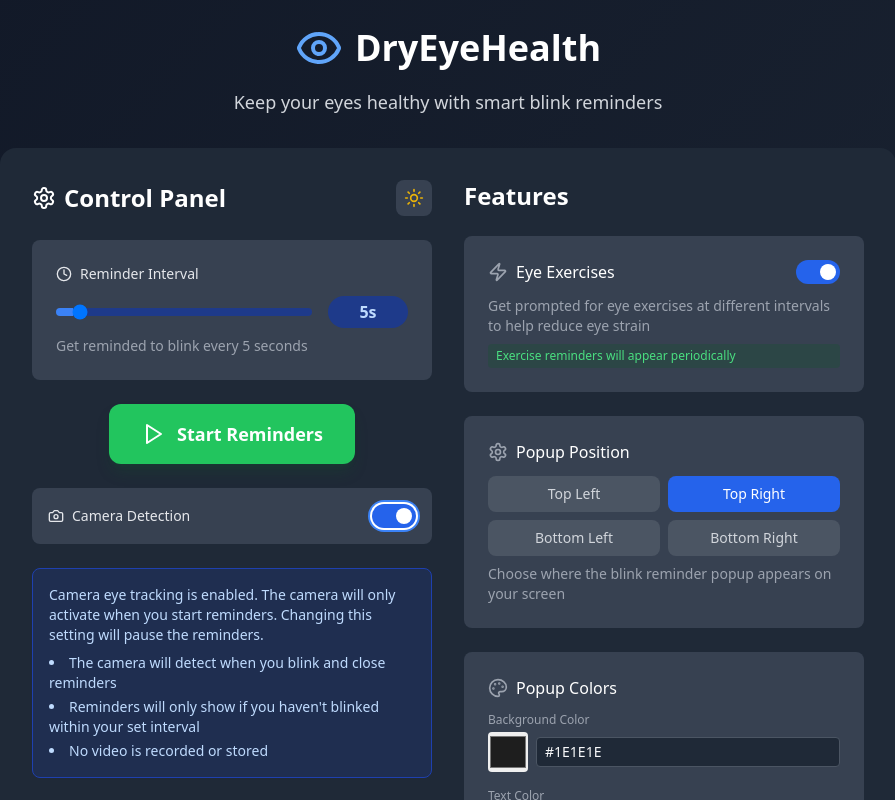
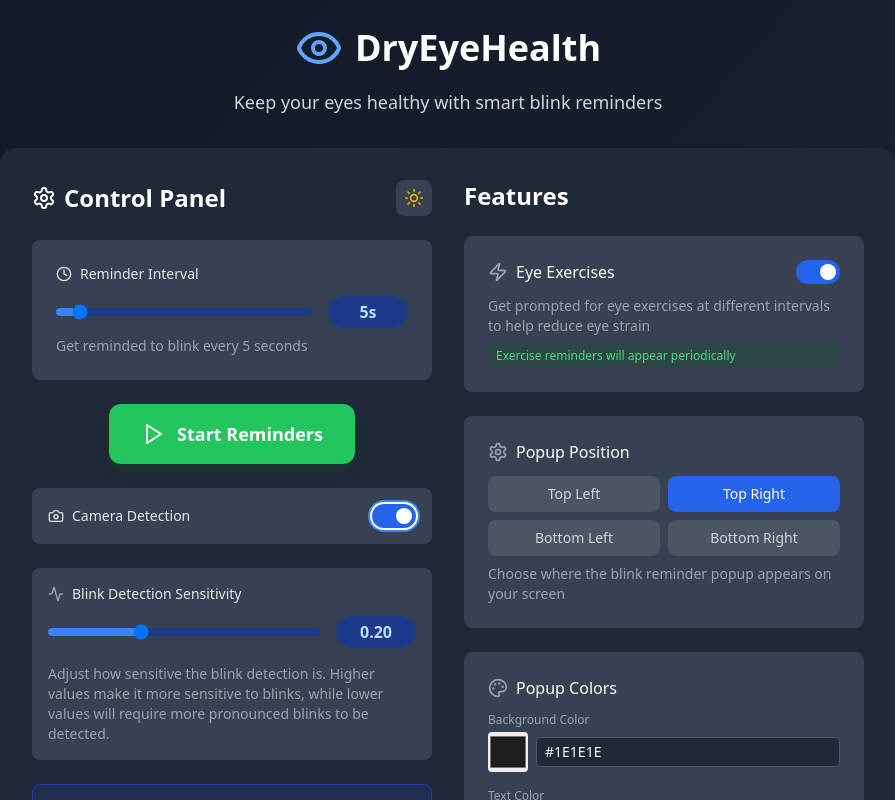
Before and after one commit to katunli/ScreenBlink, a React (Vite) app: page / in a window 1280 px wide. Both pictures are taken after a click on the button 586 px from the left and 516 px from the top of the page. Shown: the top 800 px of the page, without its empty margins (192-1087 px from the left). Built offline with nearby package versions, Linux system fonts and the light colour scheme.

Commit message:
Added a sensitivity slider for eye blinks

```diff
--- a/electron/preload.ts
+++ b/electron/preload.ts
@@ -29,7 +29,8 @@ contextBridge.exposeInMainWorld('ipcRenderer', {
       'update-keyboard-shortcut',
       'blink-detected',
       'start-camera-tracking',
-      'stop-camera-tracking'
+      'stop-camera-tracking',
+      'update-blink-sensitivity'
     ];
     if (validChannels.includes(channel)) {
       ipcRenderer.send(channel, ...args);
--- a/src/app.tsx
+++ b/src/app.tsx
@@ -16,6 +16,7 @@ interface UserPreferences {
   popupColors: PopupColors;
   isTracking: boolean;
   keyboardShortcut: string;
+  blinkSensitivity: number;
 }
 
 const DEFAULT_PREFERENCES: UserPreferences = {
@@ -30,7 +31,8 @@ const DEFAULT_PREFERENCES: UserPreferences = {
     opacity: 0.5
   },
   isTracking: false,
-  keyboardShortcut: 'Ctrl+Shift+B'
+  keyboardShortcut: 'Ctrl+Shift+B',
+  blinkSensitivity: 0.2
 };
 
 export default function DryEyeHealthHomepage() {
@@ -314,12 +316,50 @@ export default function DryEyeHealthHomepage() {
                 </button>
               </div>
 
+              {/* Blink Detection Sensitivity - Only shown when camera is enabled */}
+              {preferences.cameraEnabled && (
+                <div className="bg-gray-50 dark:bg-gray-700 rounded-lg p-4">
+                  <div className="flex items-center justify-between mb-3">
+                    <div className="flex items-center gap-2">
+                      <Activity className="w-4 h-4 text-gray-600 dark:text-gray-400" />
+                      <span className="text-sm font-medium text-gray-700 dark:text-gray-200">Blink Detection Sensitivity</span>
+                    </div>
+                  </div>
+                  <div className="space-y-4">
+                    <div className="flex flex-col sm:flex-row items-center gap-3 sm:gap-4">
+                      <input
+                        type="range"
+                        min="0.1"
+                        max="0.4"
+                        step="0.01"
+                        value={preferences.blinkSensitivity}
+                        onChange={(e) => {
+                          const newSensitivity = parseFloat(e.target.value);
+                          setPreferences(prev => ({ ...prev, blinkSensitivity: newSensitivity }));
+                          window.ipcRenderer?.send('update-blink-sensitivity', newSensitivity);
+                        }}
+                        className="w-full sm:flex-1 h-2 bg-blue-200 dark:bg-blue-900 rounded-lg appearance-none cursor-pointer"
+                        style={{
+                          background: `linear-gradient(to right, #3B82F6 0%, #3B82F6 ${(preferences.blinkSensitivity - 0.1) / 0.3 * 100}%, ${preferences.darkMode ? '#1E3A8A' : '#E5E7EB'} ${(preferences.blinkSensitivity - 0.1) / 0.3 * 100}%, ${preferences.darkMode ? '#1E3A8A' : '#E5E7EB'} 100%)`
+                        }}
+                      />
+                      <div className="bg-blue-100 dark:bg-blue-900 text-blue-800 dark:text-blue-200 px-3 py-1 rounded-full font-semibold min-w-[80px] text-center">
+                        {preferences.blinkSensitivity.toFixed(2)}
+                      </div>
+                    </div>
+                    <p className="text-xs sm:text-sm text-gray-600 dark:text-gray-400">
+                      Adjust how sensitive the blink detection is. Higher values make it more sensitive to blinks, while lower values will require more pronounced blinks to be detected.
+                    </p>
+                  </div>
+                </div>
+              )}
+
               {/* Camera Description */}
               {preferences.cameraEnabled && (
                 <div className="bg-blue-50 dark:bg-blue-900/30 border border-blue-200 dark:border-blue-800 rounded-lg p-4 text-sm text-blue-700 dark:text-blue-200">
-                  <p className="mb-2">Camera eye tracking is enabled. The camera will only activate when you start reminders. Changing this setting will pause the reminders.</p>
+                  <p className="mb-2">Camera eye tracking is enabled. The camera will only activate when you start reminders. Toggling this will pause the reminders.</p>
                   <ul className="list-disc list-inside space-y-1">
-                    <li>The camera will detect when you blink and close reminders</li>
+                    <li>The camera will detect when you blink and then close reminders</li>
                     <li>Reminders will only show if you haven't blinked within your set interval</li>
                     <li>No video is recorded or stored</li>
                   </ul>
```
Also changed, not shown: electron/main.ts (+19 -2 lines), 1 other file (tests, documents, lock files or other folders).
